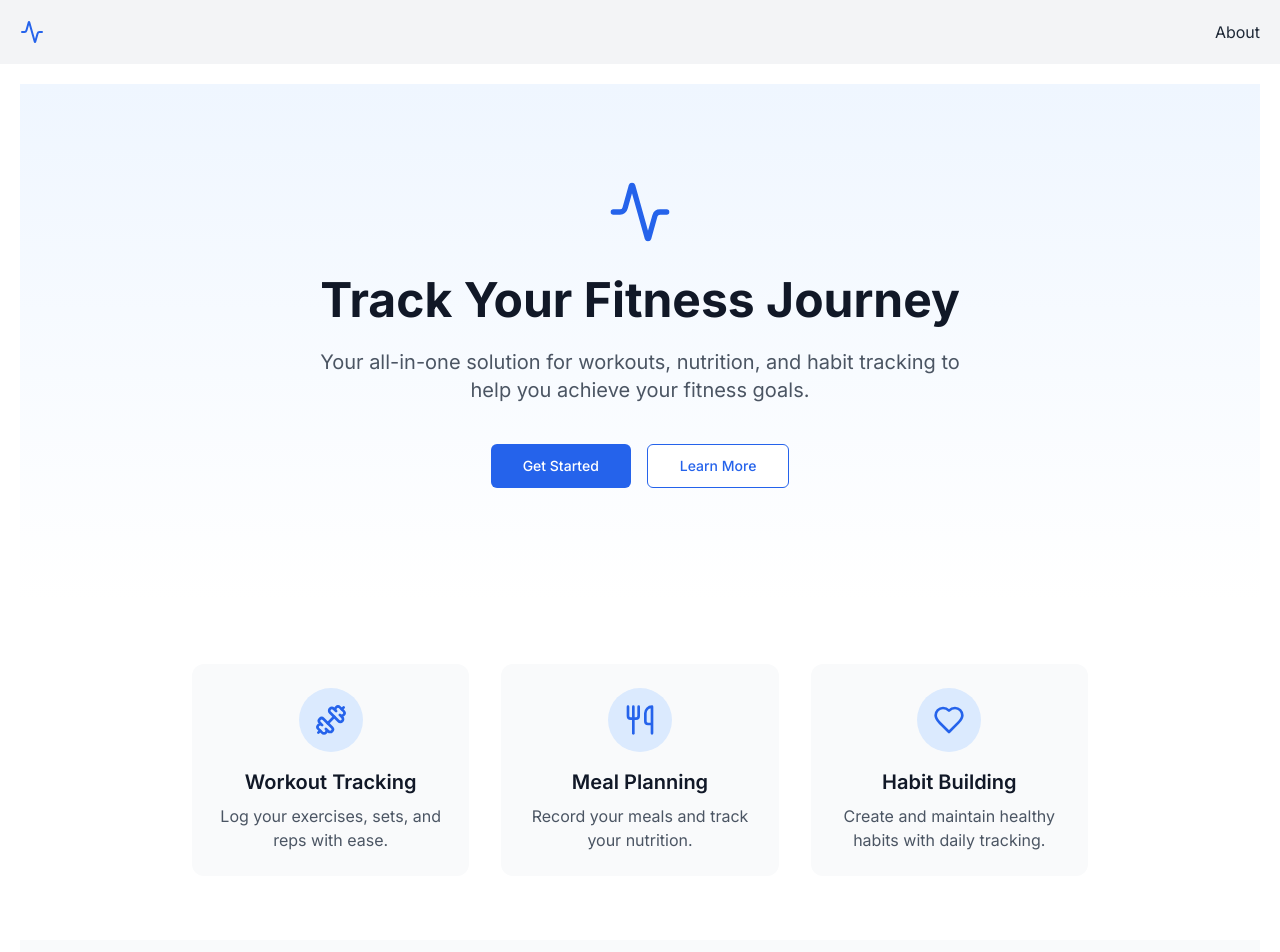
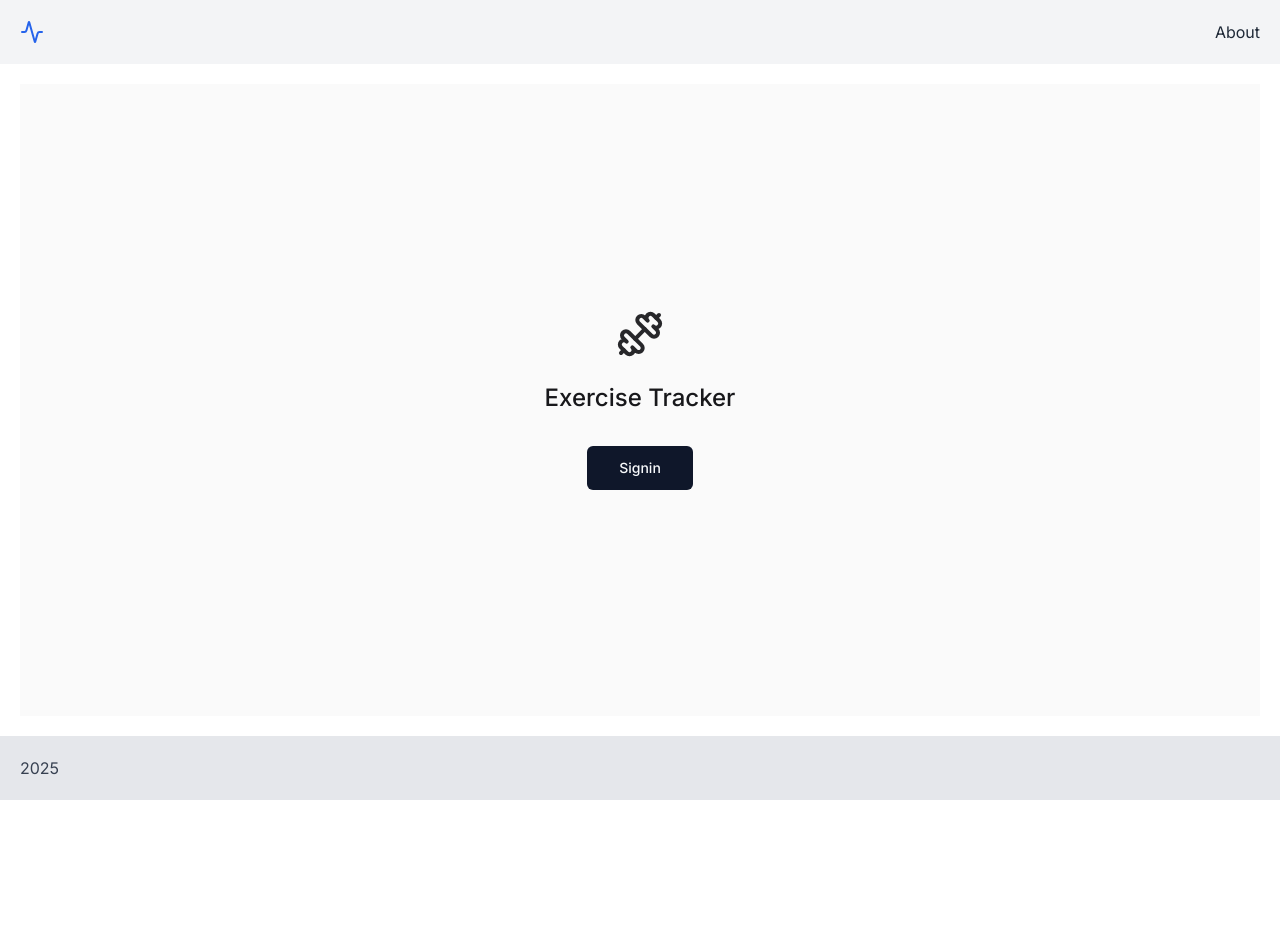
Before and after one commit to ThomasRoest/exercise-app, a Next.js app: page / in a window 1280 px wide. Shown: the top 952 px of the page. After the commit the page ends 800 px from the top, so only its background shows below. Built offline with nearby package versions, Linux system fonts and the light colour scheme.

Commit message:
simplify homepage

```diff
--- a/app/(pages)/layout.tsx
+++ b/app/(pages)/layout.tsx
@@ -18,7 +18,7 @@ const PagesLayout = async ({ children }: { children: ReactNode }) => {
           About
         </Link>
       </header>
-      <div className="flex-1 p-5">{children}</div>
+      <div className="flex-1 flex flex-col p-5">{children}</div>
       <footer className="bg-gray-200 dark:bg-gray-800 p-5 text-gray-700 dark:text-gray-300">
         {date.getFullYear()}
       </footer>
--- a/app/(pages)/page.tsx
+++ b/app/(pages)/page.tsx
@@ -1,92 +1,19 @@
 import { Button } from "@/components/ui/button";
 import Link from "next/link";
-import { Activity, Dumbbell, Heart, Utensils } from "lucide-react";
+import { Dumbbell } from "lucide-react";
 
 export default async function Home() {
   return (
-    <div className="flex flex-col items-center w-full bg-white dark:bg-gray-950">
-      <section className="w-full flex flex-col items-center text-center px-4 pt-16 pb-20 md:pt-24 md:pb-28 bg-gradient-to-b from-blue-50 to-white dark:from-gray-900 dark:to-gray-950">
-        <div className="max-w-3xl mx-auto">
-          <Activity className="h-16 w-16 text-blue-600 dark:text-blue-400 mb-8 mx-auto" />
-          <h1 className="text-4xl md:text-5xl font-bold text-gray-900 dark:text-white mb-6">
-            Track Your Fitness Journey
-          </h1>
-          <p className="text-xl text-gray-600 dark:text-gray-300 mb-10 max-w-2xl mx-auto">
-            Your all-in-one solution for workouts, nutrition, and habit tracking
-            to help you achieve your fitness goals.
-          </p>
-          <div className="flex flex-col sm:flex-row gap-4 justify-center">
-            <Button
-              size="lg"
-              asChild
-              className="bg-blue-600 hover:bg-blue-700 dark:bg-blue-700 dark:hover:bg-blue-600 text-white px-8"
-            >
-              <Link href="/app">Get Started</Link>
-            </Button>
-            <Button
-              size="lg"
-              variant="outline"
-              asChild
-              className="border-blue-600 text-blue-600 hover:bg-blue-50 dark:border-blue-400 dark:text-blue-400 dark:hover:bg-gray-800 px-8"
-            >
-              <Link href="/about">Learn More</Link>
-            </Button>
-          </div>
-        </div>
-      </section>
-      <section className="w-full bg-white dark:bg-gray-900 px-4 py-16">
-        <div className="max-w-4xl mx-auto grid grid-cols-1 md:grid-cols-3 gap-8">
-          <div className="flex flex-col items-center text-center p-6 bg-gray-50 dark:bg-gray-800 rounded-xl">
-            <div className="bg-blue-100 dark:bg-blue-900/30 p-4 rounded-full mb-4">
-              <Dumbbell className="h-8 w-8 text-blue-600 dark:text-blue-400" />
-            </div>
-            <h3 className="text-xl font-semibold text-gray-900 dark:text-white mb-2">
-              Workout Tracking
-            </h3>
-            <p className="text-gray-600 dark:text-gray-300">
-              Log your exercises, sets, and reps with ease.
-            </p>
-          </div>
-
-          <div className="flex flex-col items-center text-center p-6 bg-gray-50 dark:bg-gray-800 rounded-xl">
-            <div className="bg-blue-100 dark:bg-blue-900/30 p-4 rounded-full mb-4">
-              <Utensils className="h-8 w-8 text-blue-600 dark:text-blue-400" />
-            </div>
-            <h3 className="text-xl font-semibold text-gray-900 dark:text-white mb-2">
-              Meal Planning
-            </h3>
-            <p className="text-gray-600 dark:text-gray-300">
-              Record your meals and track your nutrition.
-            </p>
-          </div>
-
-          <div className="flex flex-col items-center text-center p-6 bg-gray-50 dark:bg-gray-800 rounded-xl">
-            <div className="bg-blue-100 dark:bg-blue-900/30 p-4 rounded-full mb-4">
-              <Heart className="h-8 w-8 text-blue-600 dark:text-blue-400" />
-            </div>
-            <h3 className="text-xl font-semibold text-gray-900 dark:text-white mb-2">
-              Habit Building
-            </h3>
-            <p className="text-gray-600 dark:text-gray-300">
-              Create and maintain healthy habits with daily tracking.
-            </p>
-          </div>
-        </div>
-      </section>
-      <section className="w-full bg-gray-50 dark:bg-gray-900 py-16 px-4 text-center">
-        <div className="max-w-3xl mx-auto">
-          <h2 className="text-2xl md:text-3xl font-bold text-gray-900 dark:text-white mb-8">
-            Ready to transform your fitness routine?
-          </h2>
-          <Button
-            size="lg"
-            asChild
-            className="bg-blue-600 hover:bg-blue-700 dark:bg-blue-700 dark:hover:bg-blue-600 text-white px-8 py-6 text-lg"
-          >
-            <Link href="/app">Get Started Now</Link>
-          </Button>
-        </div>
-      </section>
+    <div className="flex-1 flex flex-col items-center justify-center bg-zinc-50 dark:bg-zinc-950 px-4">
+      <div className="text-center">
+        <Dumbbell className="h-12 w-12 text-zinc-800 dark:text-zinc-200 mx-auto mb-6" />
+        <h1 className="text-2xl font-medium text-zinc-900 dark:text-zinc-100 mb-8">
+          Exercise Tracker
+        </h1>
+        <Button asChild size="lg">
+          <Link href="/app">Signin</Link>
+        </Button>
+      </div>
     </div>
   );
 }
```
